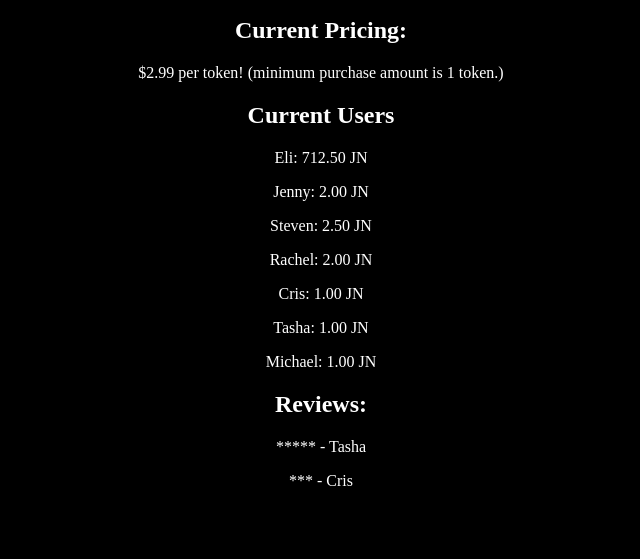
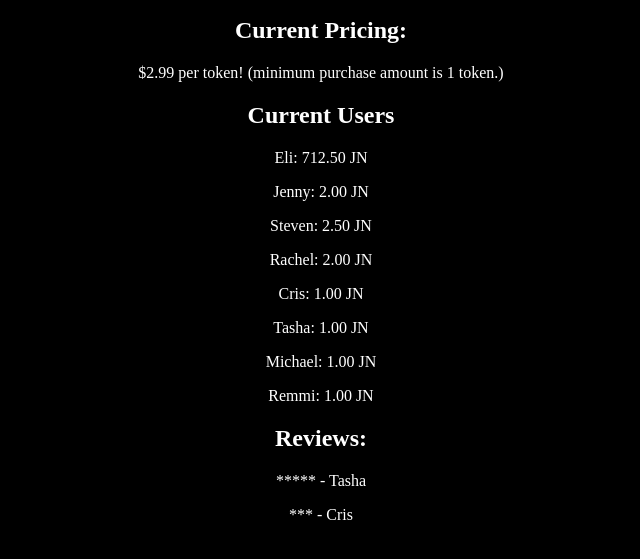
Before and after one commit to TheGameDevNoob/thegamedevnoob.github.io, a plain HTML site: page index.html in a window 1280 px wide. Shown: the part 87-646 px from the top of the page, without its empty margins (319-959 px from the left). Drawn offline with Linux system fonts and the light colour scheme.

Commit message:
Update index.html

```diff
--- a/index.html
+++ b/index.html
@@ -10,6 +10,7 @@
 <p>Cris: 1.00 JN</p>
 <p>Tasha: 1.00 JN</p>
 <p>Michael: 1.00 JN</p>
+<p>Remmi: 1.00 JN</p>
 <h2>Reviews:</h2>
   <p>***** - Tasha</p>
   <p>*** - Cris</p>
```
